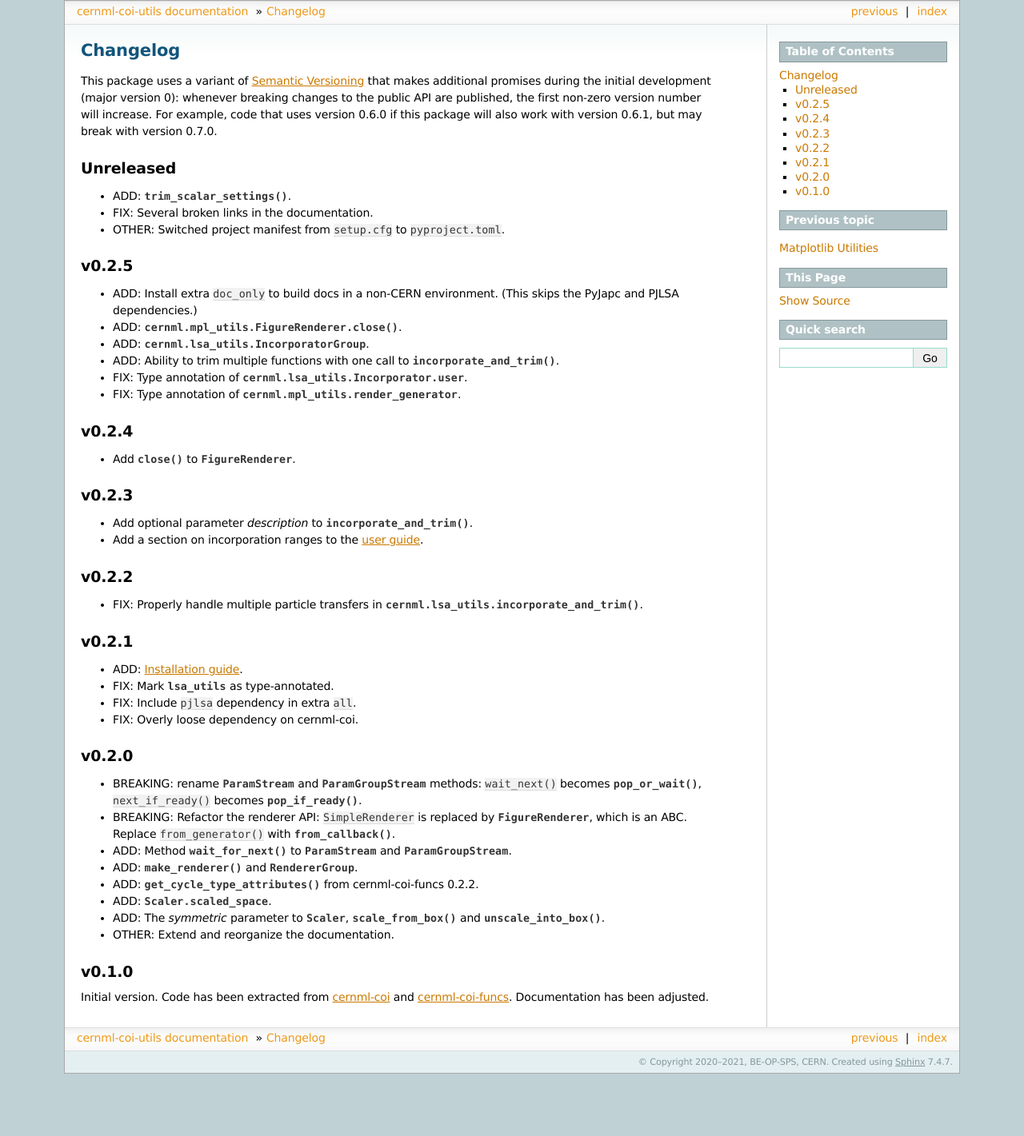
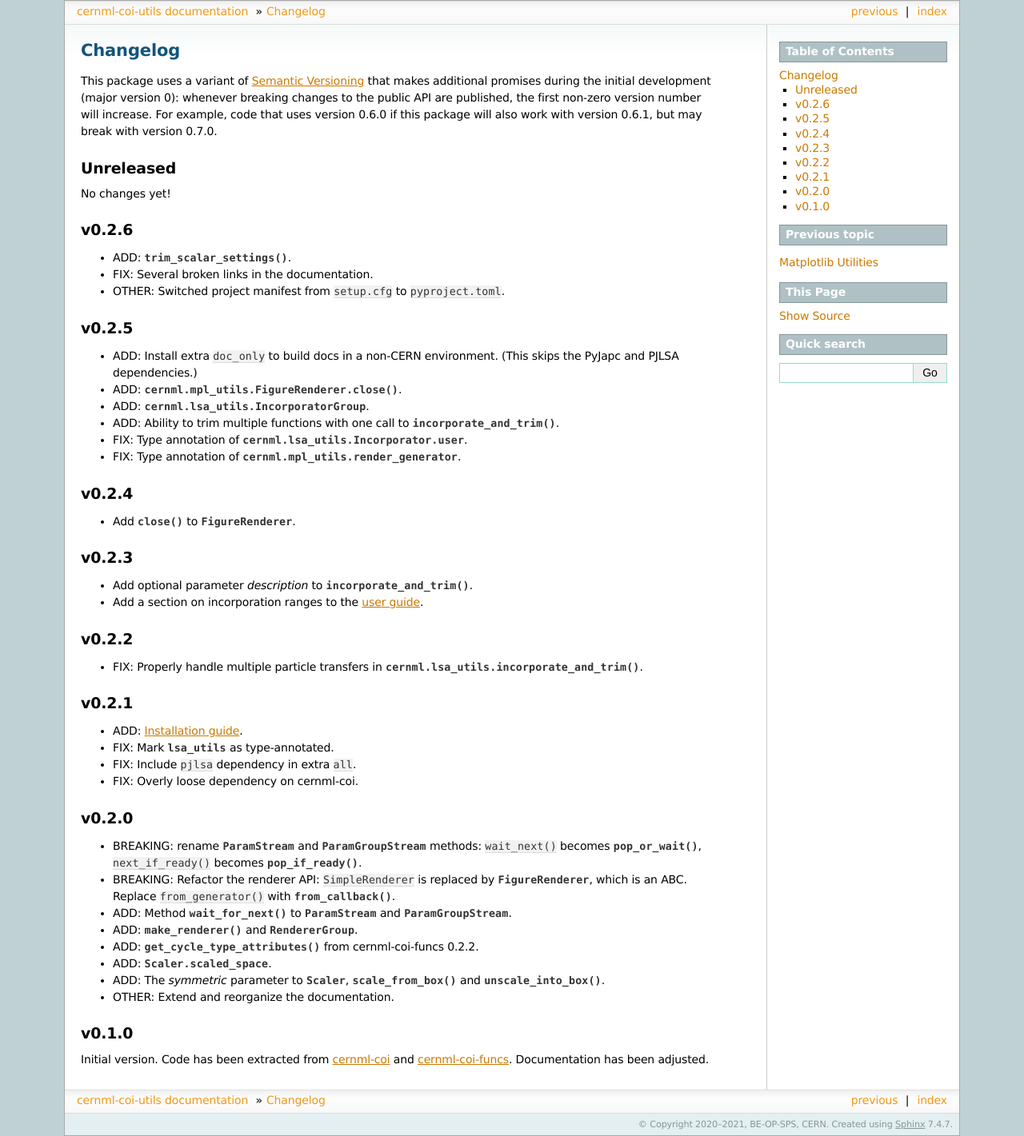
Before and after one commit to geoff-project/coi-utils, a Sphinx documentation site: the page built from docs/changelog.rst, in a window 1280 px wide. Shown: the whole page at 80% size. Built offline with Sphinx 7.4.7, drawn with Linux system fonts in a browser that asks for light colours; the version number could not be read and is left out; before the commit the page ends 1343 px from its top, so only the background shows below that.

Commit message:
Bump version.

```diff
--- a/docs/changelog.rst
+++ b/docs/changelog.rst
@@ -10,6 +10,11 @@ version 0.7.0.
 
 Unreleased
 ----------
+
+No changes yet!
+
+v0.2.6
+------
 
 - ADD: `~cernml.lsa_utils.trim_scalar_settings()`.
 - FIX: Several broken links in the documentation.
```
